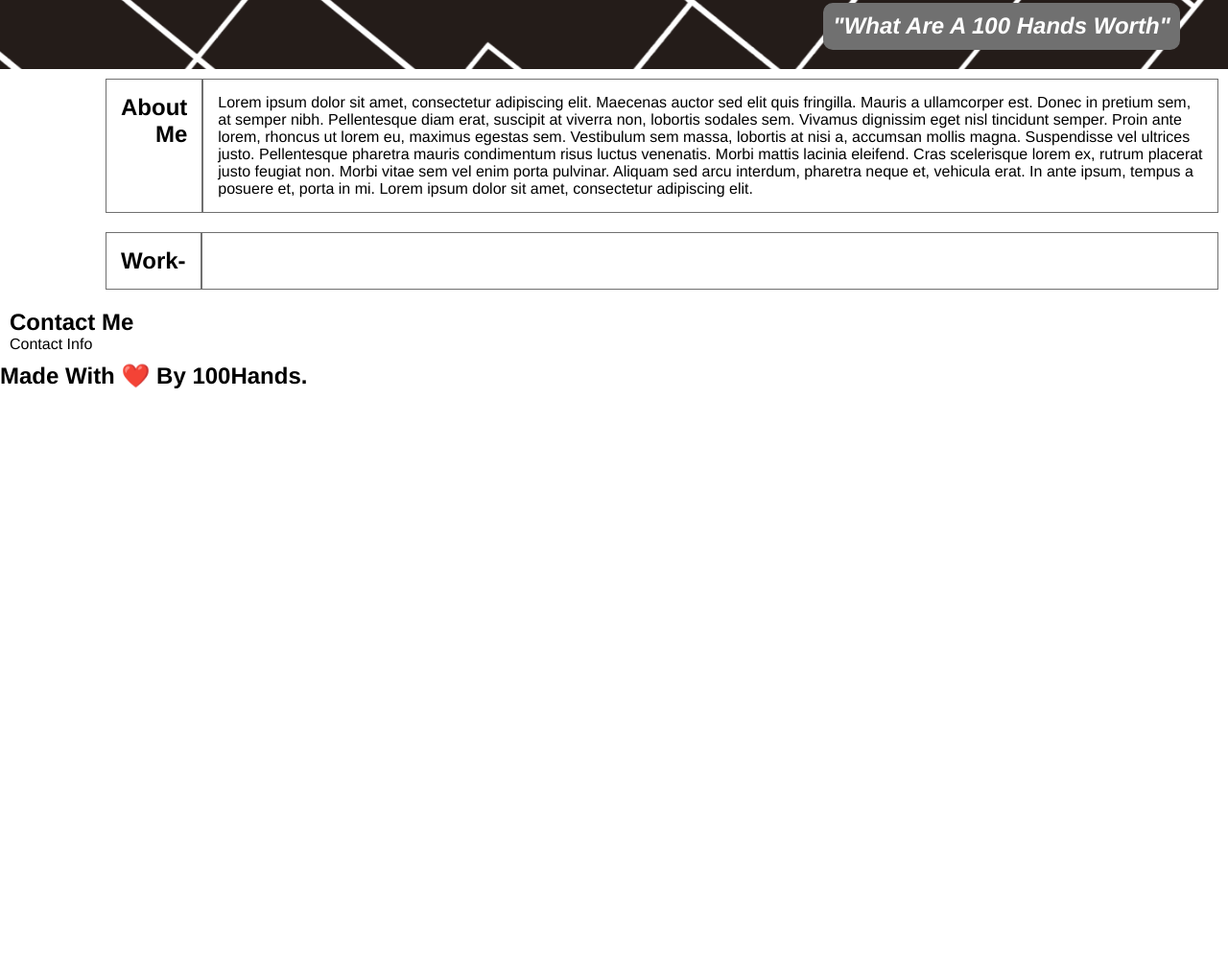
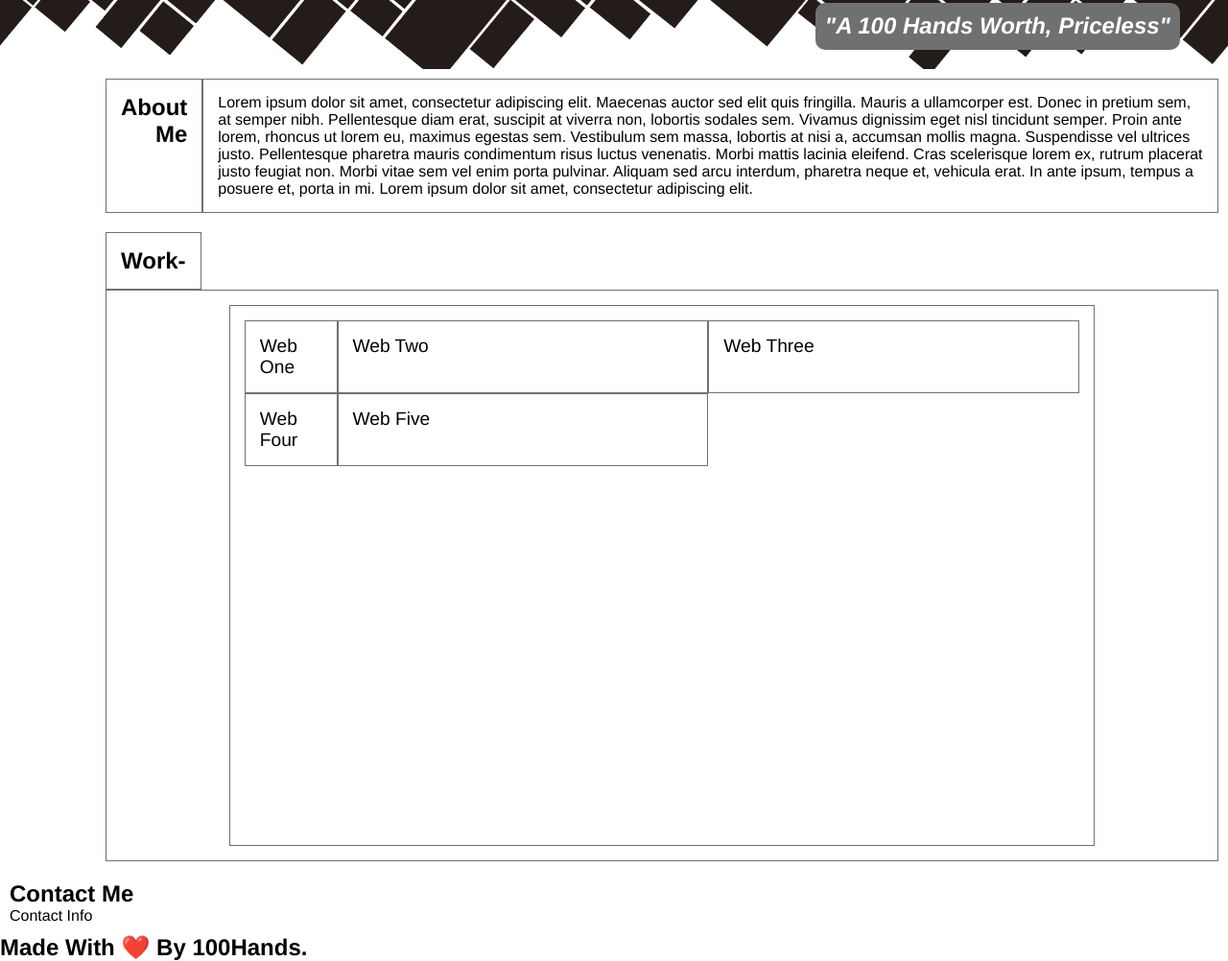
Before and after one commit to KHudaKoz/myportfolio, a plain HTML site: page index.html in a window 1280 px wide. Shown: the part 334-1336 px from the top of the page at 96% size. Before the commit the page ends 800 px from the top, so only its background shows below. Drawn offline with Linux system fonts and the light colour scheme.

Commit message:
implimentation of flex box

```diff
--- a/assets/css/style.css
+++ b/assets/css/style.css
@@ -146,45 +146,40 @@
 
   .box-2 {
     flex: 1;
-
-
-  /* TAR SECTION STYLING WITH FLEX WORK */
-
-  .work-it {
-    background: var(--secondary-color);
+  }
+  /*  STAR SECTION STYLING WITH FLEX WORK */
+  .container-2 {
+    display: flex;
+    flex-wrap: wrap;
+    justify-content: start;
+    padding-left: 100px;
   }
 
-  .work-it h2 {
-    color: var(--tertiary-color);
-    border-right: 3px solid var(--tertiary-color);
-    justify-content: space-between;
-    margin: 0 0 50 75;
+  .container-2 div {
+    border: 1px #707070, solid;
+    padding: 15px;
   }
- .works {
-        border: 1px solid var(--secondary-color);
-        display: flex;
-        justify-content: flex-start;
-        padding: 5px 20px;
-        font-size: 16px;
-        color: var(-tertiary-color);
-        width: 100%;
-        background-color: rgba(255,255,255, 0.75);
-        order: 2;
-      }
+  .work {
+    background: var(--primary-color);
+  }
 
-    .work-examples {
-    border: 1px solid var(--secondary-color);
+  .grid-wrapper {
     display: flex;
-    justify-content: start;
-    flex-wrap: wrap;
-    align-items: flex-start;
-    padding: 5px 20px;
-    font-size: 16px;
-    color: var(-tertiary-color);
     width: 100%;
-    background-color: rgba(255,255,255, 0.75);
-    order: 1;
-    }
+    justify-content: center;
+
+  }
+  .grid-container {
+    background: var(--secondary-color);
+    width: 80%;
+    display: grid;
+    /* repeat(iterator, size) */
+    grid-template-columns: 1fr repeat(2, 4fr);
+    grid-template-rows: repeat(5, 1fr) 2fr;
+    border: 2px solid var(--secondary-color);
+    color:  var(--teriary-color);
+    font-size: 1.2rem;
+  /*  END SECTION STYLING WITH FLEX WORK */
 
 /* BEGIN FOOTER */
 footer {
--- a/index.html
+++ b/index.html
@@ -36,7 +36,7 @@
     <section class="hero">
         <div class="coolq">
             <h2>
-                "What Are A 100 Hands Worth"
+                "A 100 Hands Worth, Priceless"
             </h2>
         </div>
     </section>
@@ -64,15 +64,35 @@
     </section>
     <!-- end about me -->
     <!-- start work -->
-    <section id="about-me">
-        <div class="container-1">
+    <section id="work">
+        <div class="container-2">
             <div class="box-1">
                 <h2>
                     Work-
                 </h2>
-            </div>
-            <div class="box-2">
-
+           </div>
+     <!-- Headers -->
+    <div class="grid-wrapper">
+            <div class="grid-container">
+                <div class="grid-item web-1">
+                Web One
+                </div>
+                <div class="grid-item web-2">
+                Web Two
+                </div>
+                <!-- Body -->
+                <div class="grid-item web-3">
+                 Web Three
+                </div>
+                <div class="grid-item web-4">
+                 Web Four
+                </div>
+                <div class="grid-item web-5">
+                 Web Five
+                </div>
+            </div> <!-- div service-grid-container -->
+         </div> <!-- div service-grid-wrapper -->
+                </section>
             </div>
         </div>
         </section>
```
